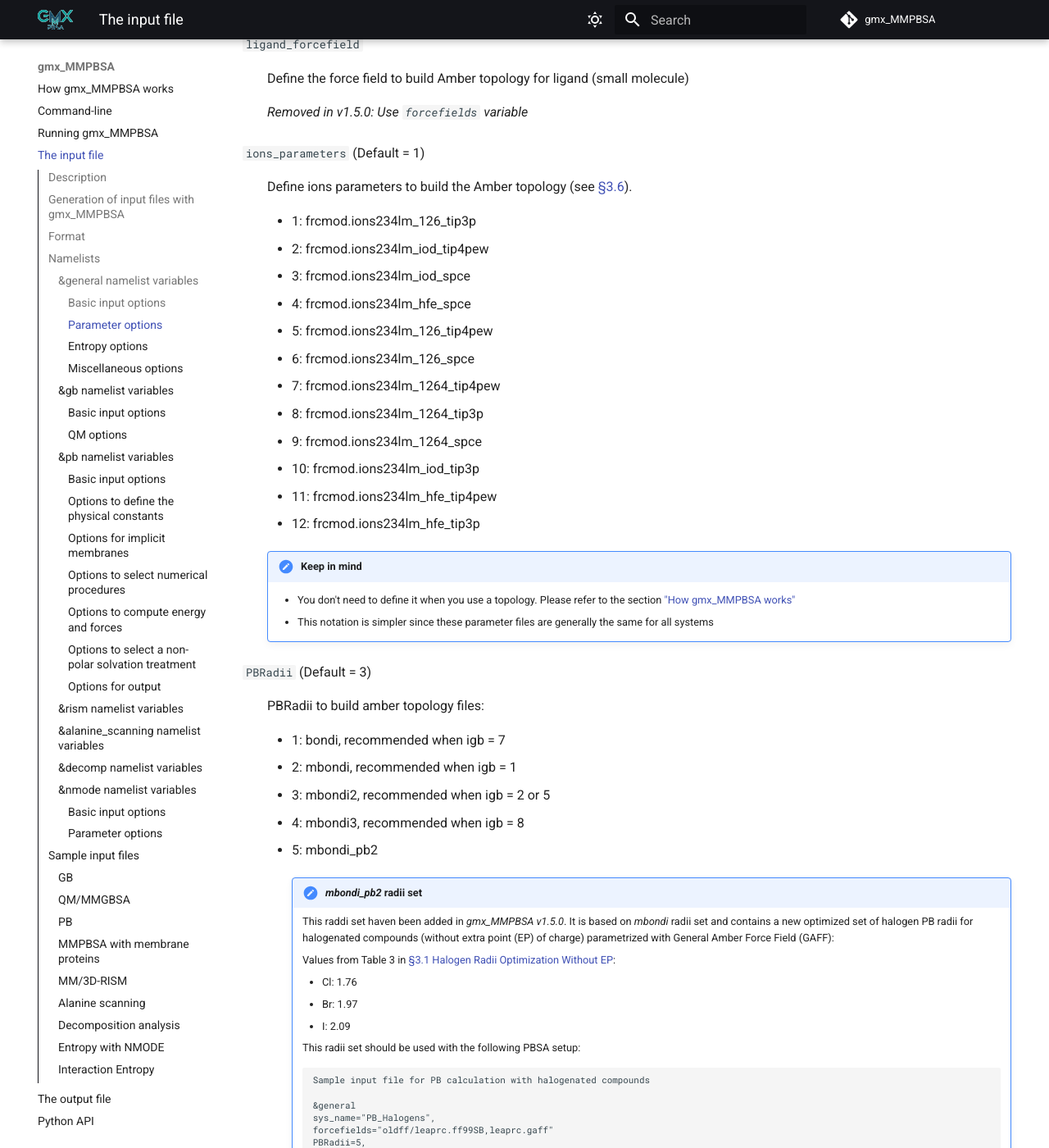
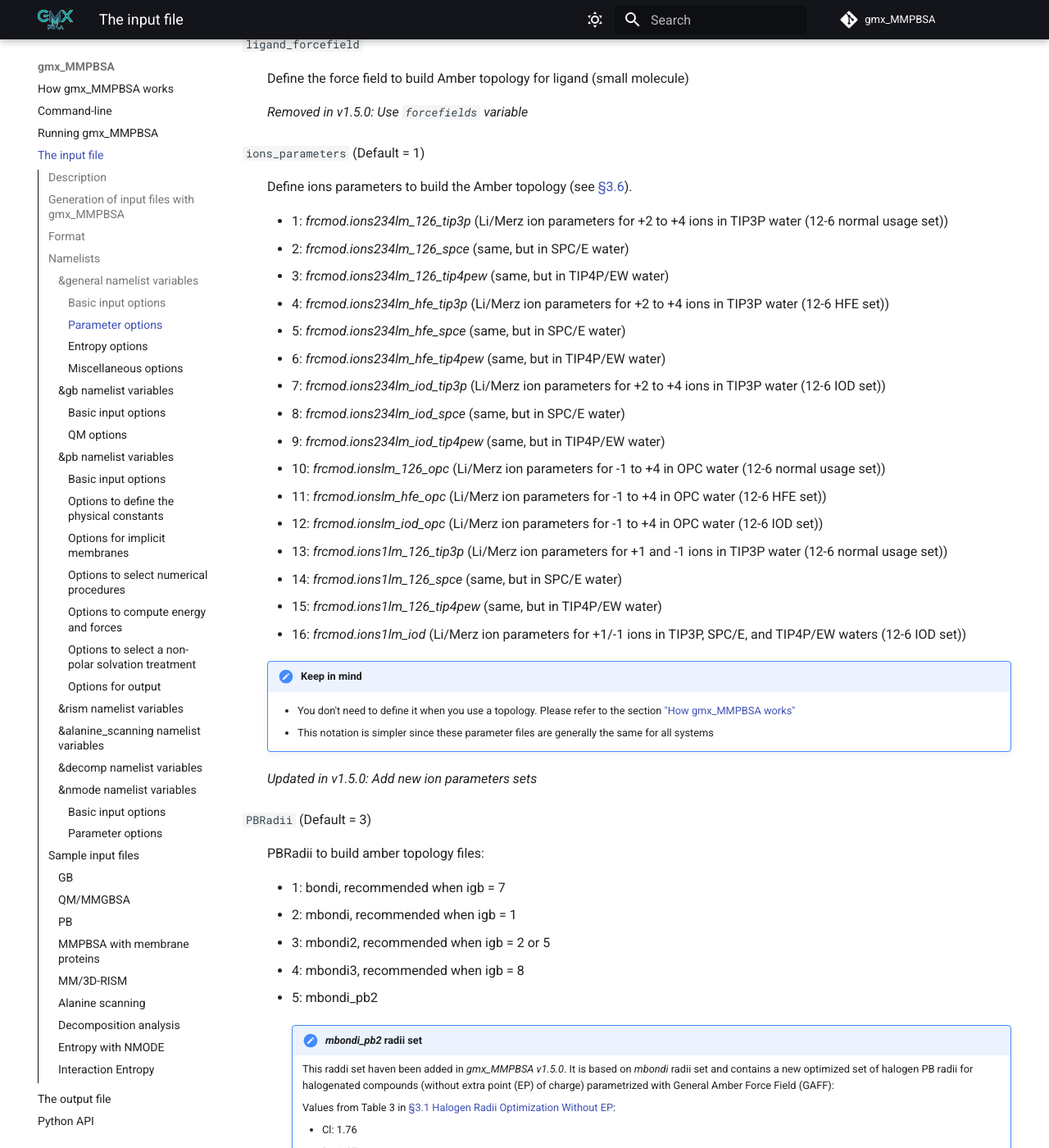
Before and after one commit to Valdes-Tresanco-MS/gmx_MMPBSA, an MkDocs documentation site: the page built from docs/input_file.md, in a window 1280 px wide and 1400 px high, scrolled down 4795 px. Shown: the whole window at 82% size. Built offline with MkDocs 1.6.1 and Material for MkDocs 9.7.7, drawn with Linux system fonts in a browser that asks for light colours; comment, search, counter and statistics services are not loaded.

Commit message:
update doc ion parameters

```diff
--- a/docs/input_file.md
+++ b/docs/input_file.md
@@ -241,23 +241,29 @@
 `ions_parameters` (Default = 1)
 :   Define ions parameters to build the Amber topology (see [§3.6](https://ambermd.org/doc12/Amber21.pdf#section.3.6)).
 
-    * 1: frcmod.ions234lm_126_tip3p
-    * 2: frcmod.ions234lm_iod_tip4pew
-    * 3: frcmod.ions234lm_iod_spce
-    * 4: frcmod.ions234lm_hfe_spce
-    * 5: frcmod.ions234lm_126_tip4pew
-    * 6: frcmod.ions234lm_126_spce
-    * 7: frcmod.ions234lm_1264_tip4pew
-    * 8: frcmod.ions234lm_1264_tip3p
-    * 9: frcmod.ions234lm_1264_spce
-    * 10: frcmod.ions234lm_iod_tip3p
-    * 11: frcmod.ions234lm_hfe_tip4pew
-    * 12: frcmod.ions234lm_hfe_tip3p
+    * 1: _frcmod.ions234lm_126_tip3p_ (Li/Merz ion parameters for +2 to +4 ions in TIP3P water (12-6 normal usage set))
+    * 2: _frcmod.ions234lm_126_spce_ (same, but in SPC/E water)
+    * 3: _frcmod.ions234lm_126_tip4pew_ (same, but in TIP4P/EW water)
+    * 4: _frcmod.ions234lm_hfe_tip3p_ (Li/Merz ion parameters for +2 to +4 ions in TIP3P water (12-6 HFE set))
+    * 5: _frcmod.ions234lm_hfe_spce_ (same, but in SPC/E water)
+    * 6: _frcmod.ions234lm_hfe_tip4pew_ (same, but in TIP4P/EW water)
+    * 7: _frcmod.ions234lm_iod_tip3p_ (Li/Merz ion parameters for +2 to +4 ions in TIP3P water (12-6 IOD set))
+    * 8: _frcmod.ions234lm_iod_spce_ (same, but in SPC/E water)
+    * 9: _frcmod.ions234lm_iod_tip4pew_ (same, but in TIP4P/EW water)
+    * 10: _frcmod.ionslm_126_opc_ (Li/Merz ion parameters for -1 to +4 in OPC water (12-6 normal usage set))
+    * 11: _frcmod.ionslm_hfe_opc_ (Li/Merz ion parameters for -1 to +4 in OPC water (12-6 HFE set))
+    * 12: _frcmod.ionslm_iod_opc_ (Li/Merz ion parameters for -1 to +4 in OPC water (12-6 IOD set))
+    * 13: _frcmod.ions1lm_126_tip3p_ (Li/Merz ion parameters for +1 and -1 ions in TIP3P water (12-6 normal usage set))
+    * 14: _frcmod.ions1lm_126_spce_ (same, but in SPC/E water)
+    * 15: _frcmod.ions1lm_126_tip4pew_ (same, but in TIP4P/EW water)
+    * 16: _frcmod.ions1lm_iod_ (Li/Merz ion parameters for +1/-1 ions in TIP3P, SPC/E, and TIP4P/EW waters (12-6 IOD set))
 
     !!! important "Keep in mind"
         * You don't need to define it when you use a topology. Please refer to the section
           ["How gmx_MMPBSA works"](howworks.md#how-gmx_mmpbsa-works)
         * This notation is simpler since these parameter files are generally the same for all systems
+
+    _Updated in v1.5.0: Add new ion parameters sets_
 
 `PBRadii` (Default = 3)
 :   PBRadii to build amber topology files:
```
Also changed, not shown: 1 other file.
